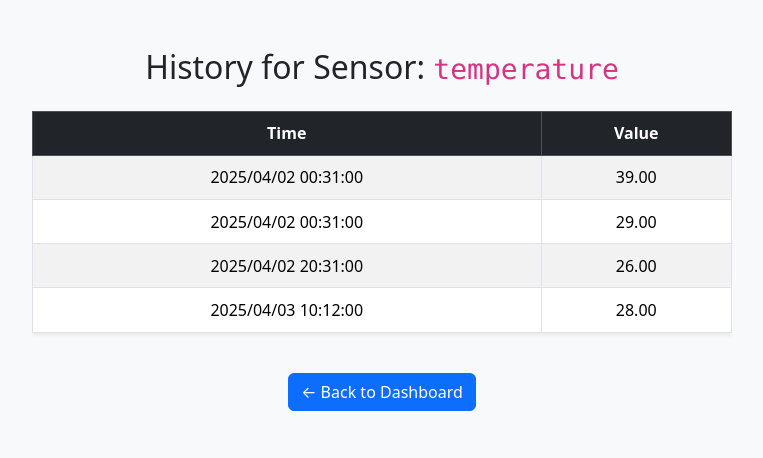
After one commit to Emilia144/ti, a PHP site: page /history.php?name=temperature in a window 1280 px wide. The commit adds this page. Shown: the top 458 px of the page, without its empty margins (258-1021 px from the left). Run offline with PHP 8.4, Linux system fonts and the light colour scheme; the visitor is signed in with stand-in values (Sample User, id 1).

Commit message:
history page and smaller changes done

```diff
--- a/dashboard.php
+++ b/dashboard.php
@@ -57,7 +57,8 @@ $temperature_name = file_get_contents("api/files/temperature/name.txt");
                     <div class="card-footer">
                         Last update: <?php echo $temperature_time; ?>
                         <br>
-                        <a href="#">View History</a>
+                        <a href="history.php?name=temperature">View History</a>
+
                     </div>
                 </div>
             </div>
--- /dev/null
+++ b/history.php
@@ -0,0 +1,72 @@
+<?php
+//use this in dashboard: <a href="history.php?name=temperature">View History</a>
+header('Content-Type: text/html; charset=utf-8');
+
+if (!isset($_GET['name'])) {
+    echo "error: no name set.";
+    exit;
+}
+
+$name = basename($_GET['name']);
+$logPath = "api/files/$name/log.txt";
+
+if (!file_exists($logPath)) {
+    echo "no history for '$name' found.";
+    exit;
+}
+
+$lines = file($logPath, FILE_IGNORE_NEW_LINES | FILE_SKIP_EMPTY_LINES);
+?>
+
+<!DOCTYPE html>
+<html lang="en">
+<head>
+    <meta charset="UTF-8">
+    <title>History - <?php echo htmlspecialchars($name); ?></title>
+    <link href="https://cdn.jsdelivr.net/npm/bootstrap@5.3.2/dist/css/bootstrap.min.css" rel="stylesheet">
+    <style>
+        table td, table th {
+            padding: 0.6rem !important;
+            vertical-align: middle;
+            text-align: center;
+        }
+
+        .table-wrapper {
+            max-width: 700px;
+            width: 100%;
+        }
+    </style>
+</head>
+<body class="bg-light text-dark">
+    <div class="container py-5 d-flex flex-column align-items-center">
+        <h2 class="mb-4 text-center">History for Sensor: <code><?php echo htmlspecialchars($name); ?></code></h2>
+
+        <div class="table-responsive table-wrapper">
+            <table class="table table-bordered table-striped shadow-sm mx-auto">
+                <thead class="table-dark">
+                    <tr>
+                        <th>Time</th>
+                        <th>Value</th>
+                    </tr>
+                </thead>
+                <tbody>
+                    <?php
+                    foreach ($lines as $line) {
+                        $parts = explode(";", $line);
+                        if (count($parts) === 2) {
+                            $time = trim($parts[0]);
+                            $value = trim($parts[1]);
+                            echo "<tr><td>$time</td><td>$value</td></tr>";
+                        }
+                    }
+                    ?>
+                </tbody>
+            </table>
+        </div>
+
+        <a href="dashboard.php" class="btn btn-primary mt-4">← Back to Dashboard</a>
+    </div>
+
+    <script src="https://cdn.jsdelivr.net/npm/bootstrap@5.3.2/dist/js/bootstrap.bundle.min.js"></script>
+</body>
+</html>
```
Also changed, not shown: img/estg_h.png (renamed from estg_h.png).
